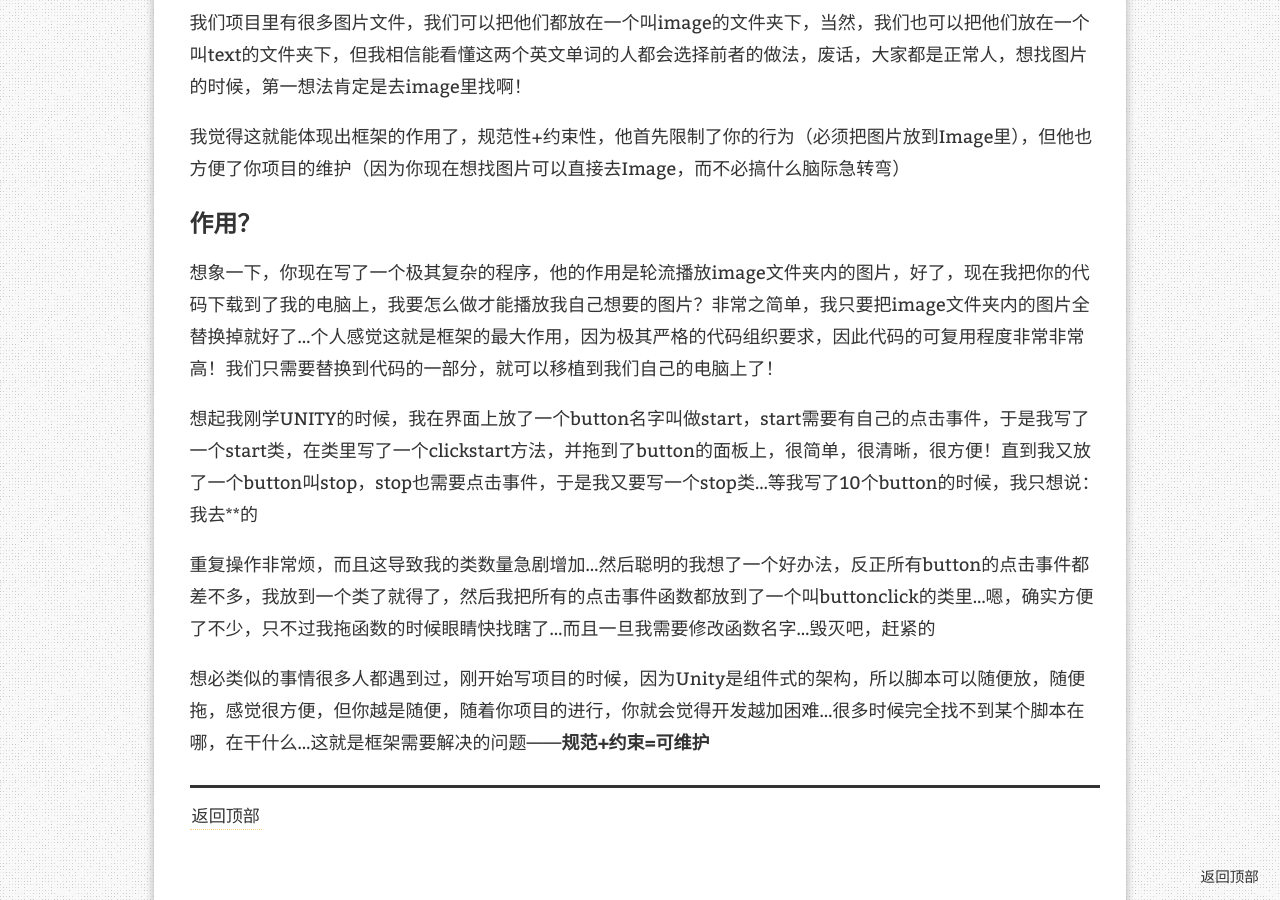
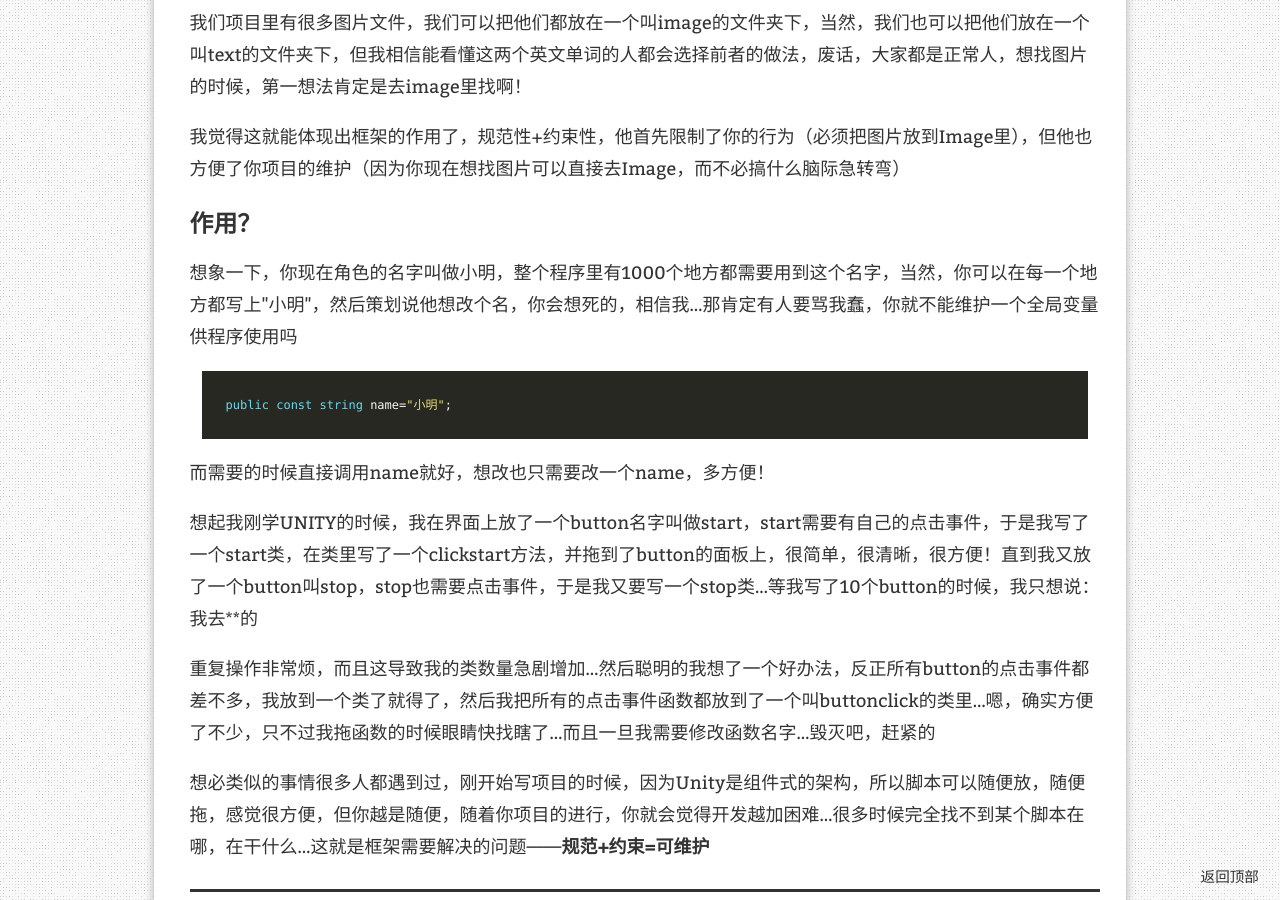
Before and after one commit to Gasskin/Gasskin, a Jekyll site: the page built from _posts/2021-03-04-前言.md, in a window 1280 px wide and 900 px high, scrolled down 618 px. Built offline with Jekyll 4.4.1, drawn with Linux system fonts in a browser that asks for light colours; comment, search, counter and statistics services are not loaded.

Commit message:
Update 2021-03-04-前言.md

````diff
--- a/_posts/2021-03-04-前言.md
+++ b/_posts/2021-03-04-前言.md
@@ -19,7 +19,11 @@ tags: [Unity]
 
 ### 作用？
 
-想象一下，你现在写了一个极其复杂的程序，他的作用是轮流播放image文件夹内的图片，好了，现在我把你的代码下载到了我的电脑上，我要怎么做才能播放我自己想要的图片？非常之简单，我只要把image文件夹内的图片全替换掉就好了...个人感觉这就是框架的最大作用，因为极其严格的代码组织要求，因此代码的可复用程度非常非常高！我们只需要替换到代码的一部分，就可以移植到我们自己的电脑上了！
+想象一下，你现在角色的名字叫做小明，整个程序里有1000个地方都需要用到这个名字，当然，你可以在每一个地方都写上"小明"，然后策划说他想改个名，你会想死的，相信我...那肯定有人要骂我蠢，你就不能维护一个全局变量供程序使用吗
+```c#
+public const string name="小明";
+```
+而需要的时候直接调用name就好，想改也只需要改一个name，多方便！
 
 想起我刚学UNITY的时候，我在界面上放了一个button名字叫做start，start需要有自己的点击事件，于是我写了一个start类，在类里写了一个clickstart方法，并拖到了button的面板上，很简单，很清晰，很方便！直到我又放了一个button叫stop，stop也需要点击事件，于是我又要写一个stop类...等我写了10个button的时候，我只想说：我去**的
 
````
